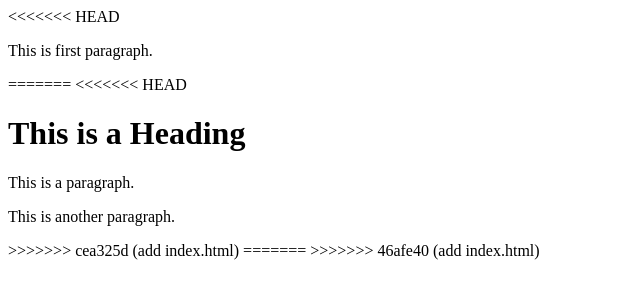
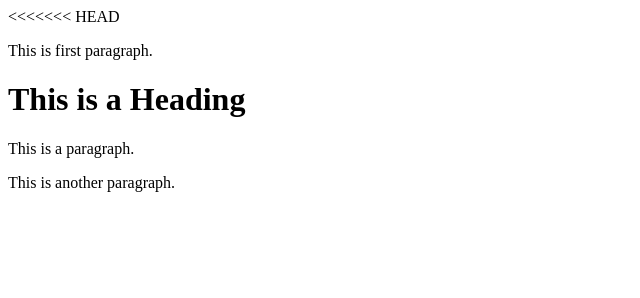
Before and after one commit to eugwg123/learning-git, a plain HTML site: page index.html in a window 1280 px wide. Shown: the whole page, without its empty margins (0-640 px from the left). Drawn offline with Linux system fonts and the light colour scheme.

Commit message:
added another paragraph

```diff
--- a/index.html
+++ b/index.html
@@ -3,19 +3,13 @@
 <head>
 <title>Page Title</title>
 </head>
+<<<<<<< HEAD
 <body>
-<<<<<<< HEAD
 <p>This is first paragraph.</p>
-=======
-<<<<<<< HEAD
 <h1>This is a Heading</h1>
 <p>This is a paragraph.</p>
 <p>This is another paragraph.</p>
->>>>>>> cea325d (add index.html)
 </body>
 </html>
-
-=======
 </body>
 </html>
->>>>>>> 46afe40 (add index.html)
```
